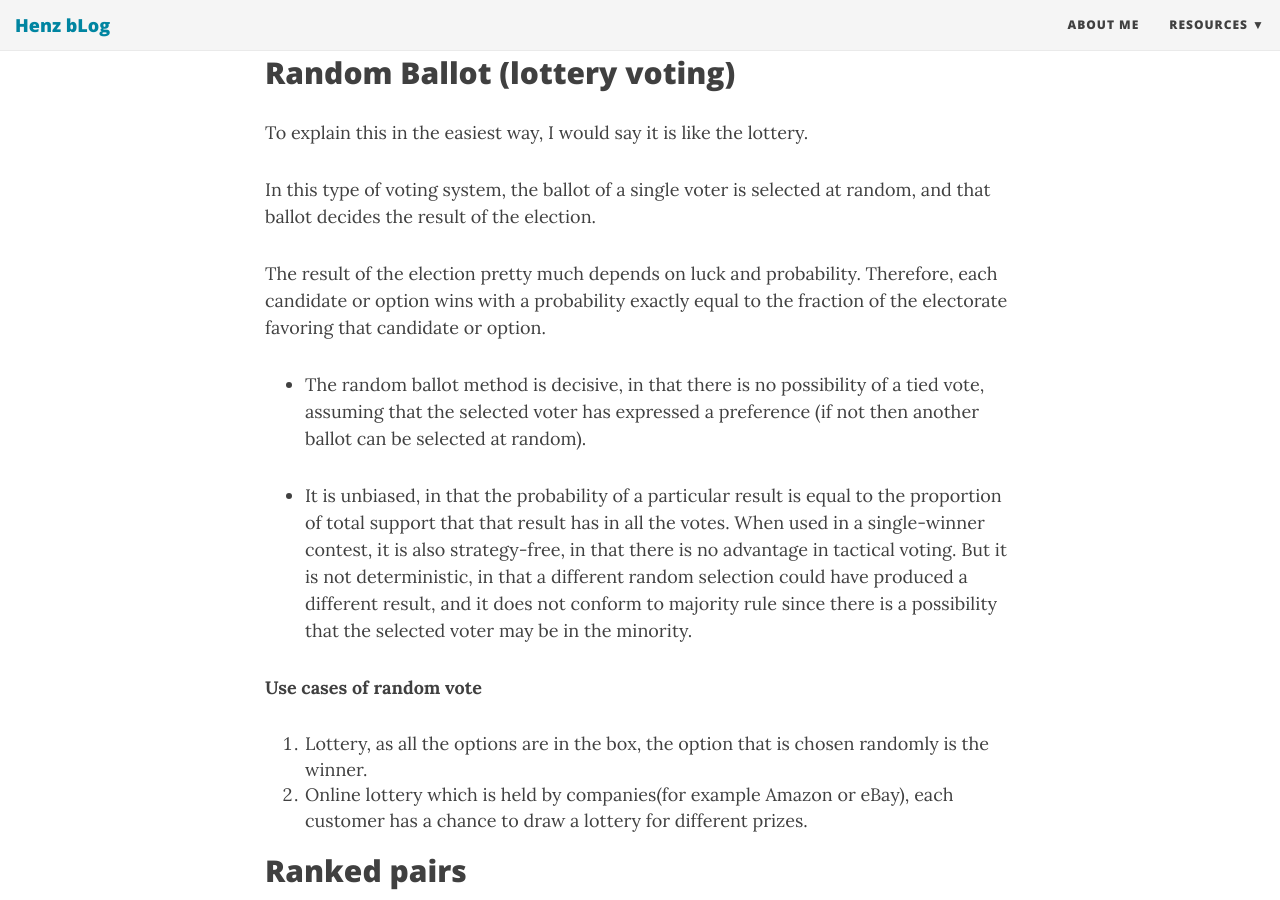
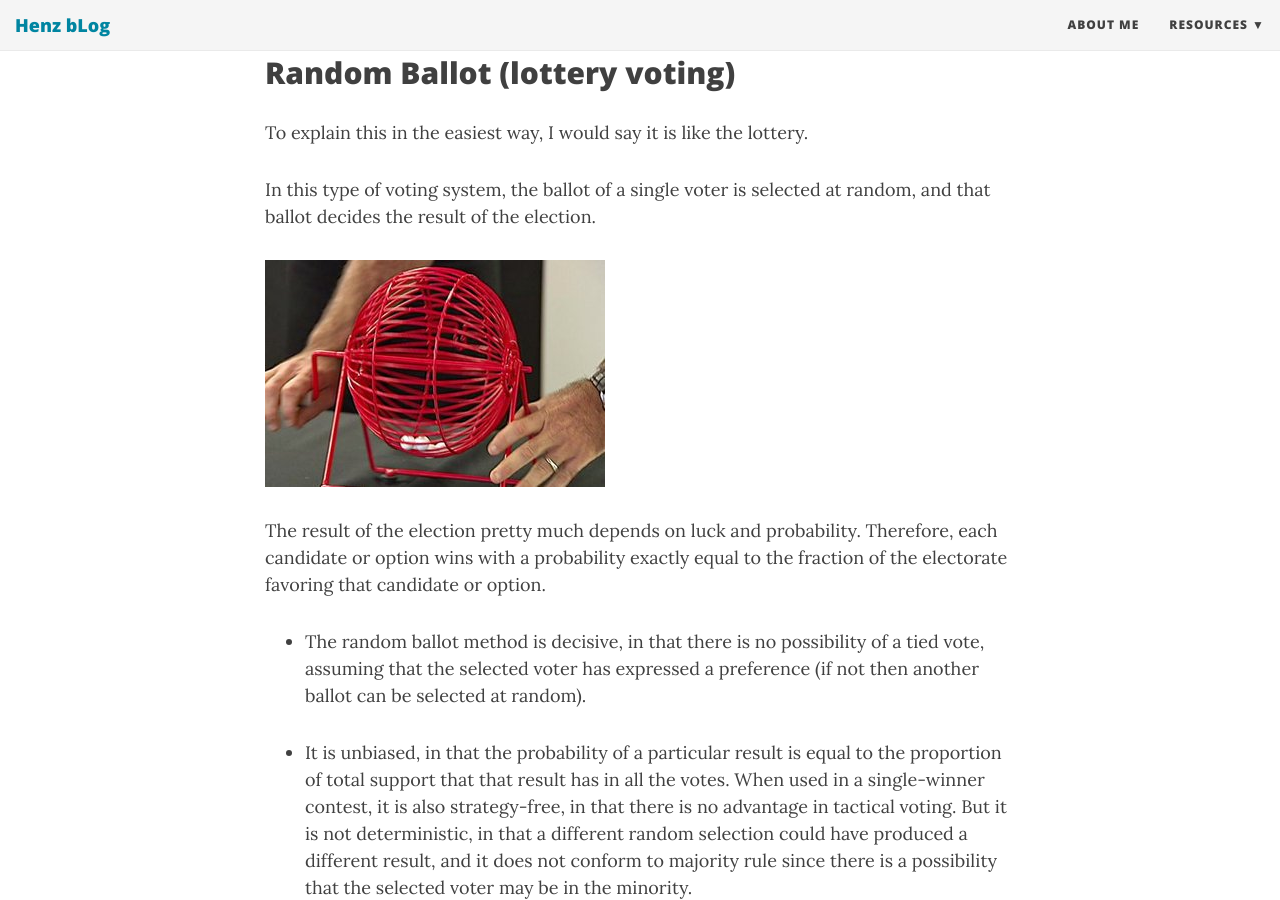
Before and after one commit to Henry8772/henry8772.github.io, a Jekyll site: the page built from _posts/2018-11-15-Voting algorithms.md, in a window 1280 px wide and 900 px high, scrolled down 3159 px. Built offline with Jekyll 4.4.1, drawn with Linux system fonts in a browser that asks for light colours; nearby versions of some CDN libraries.

Commit message:
Update 2018-11-15-Voting algorithms.md

```diff
--- a/_posts/2018-11-15-Voting algorithms.md
+++ b/_posts/2018-11-15-Voting algorithms.md
@@ -60,6 +60,9 @@ To explain this in the easiest way, I would say it is like the lottery.
 
 In this type of voting system, the ballot of a single voter is selected at random, and that ballot decides the result of the election.
 
+![Illustration of random ballot](../img/random_ballot.jpg)
+
+
 The result of the election pretty much depends on luck and probability. Therefore, each candidate or option wins with a probability exactly equal to the fraction of the electorate favoring that candidate or option.
 
  - The random ballot method is decisive, in that there is no possibility of a tied vote, assuming that the selected voter has expressed a preference (if not then another ballot can be selected at random).
```
Also changed, not shown: other parts of _posts/2018-11-15-Voting algorithms.md (+2 -0 lines).
